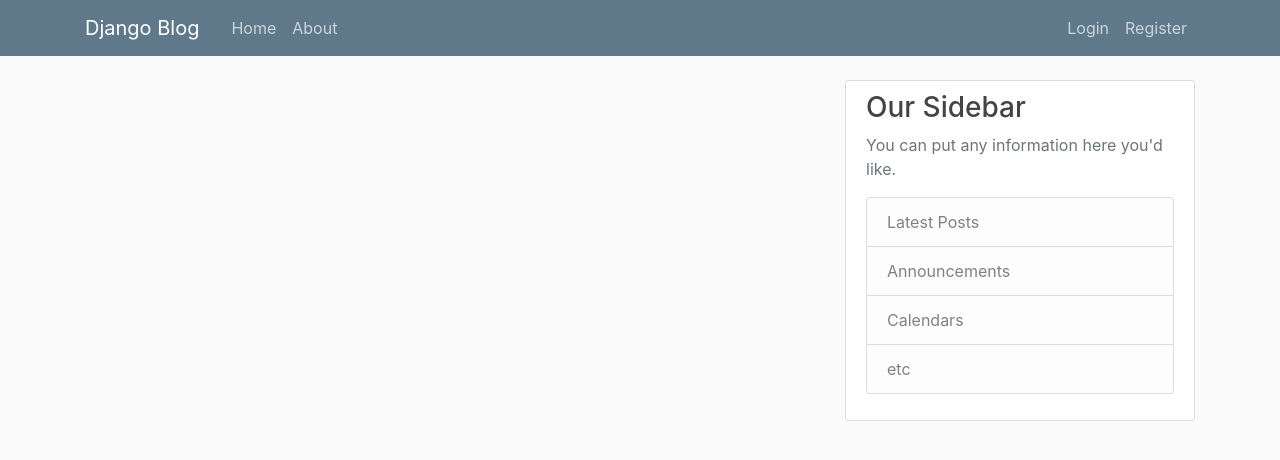
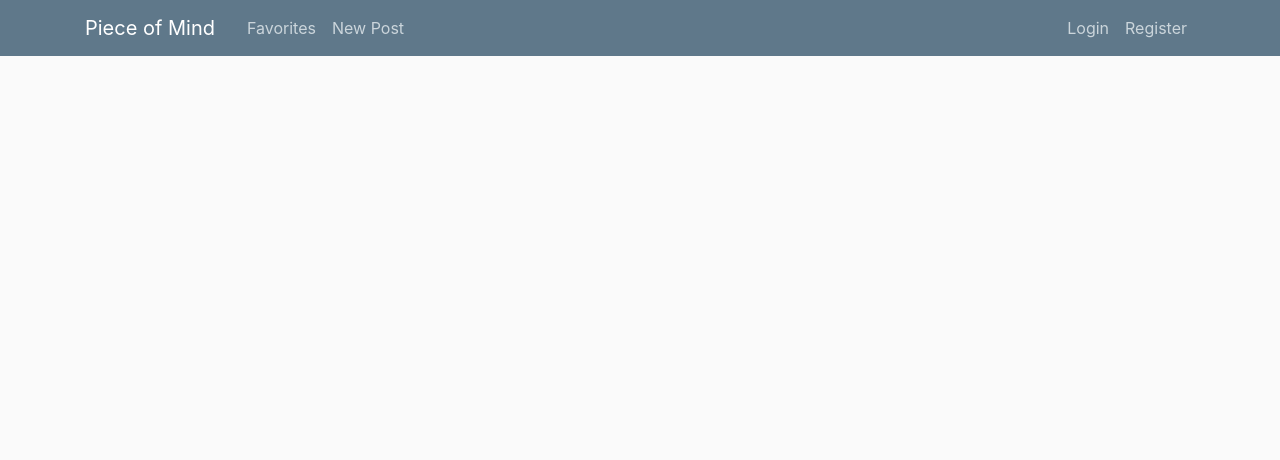
Before and after one commit to superduperkevin/django-blog-app, a Django app: page / in a window 1280 px wide. Shown: the top 460 px of the page. Run offline with Django 3.2, Linux system fonts and the light colour scheme; data that the repository does not hold is empty; some libraries are stand-ins or nearby versions.

Commit message:
styling changes + name change

```diff
--- a/blog/static/blog/main.css
+++ b/blog/static/blog/main.css
@@ -38,6 +38,7 @@ ul {
 
 .article-title {
   color: #444444;
+  text-align: center;
 }
 
 a.article-title:hover {
@@ -50,9 +51,9 @@ a.article-title:hover {
 }
 
 .article-img {
-  height: 65px;
-  width: 65px;
-  margin-right: 16px;
+  height: 50px;
+  width: 50px;
+  margin: 5px;
 }
 
 .article-metadata {
--- a/blog/templates/blog/base.html
+++ b/blog/templates/blog/base.html
@@ -9,28 +9,28 @@
   <link rel="stylesheet" href="{% static 'blog/main.css'%}">
 
   {% if title %}
-  <title>Django Blog - {{title}}</title>
+  <title>PoM - {{title}}</title>
   {% else %}
-  <title>Django Blog</title>
+  <title>Piece of Mind</title>
   {% endif %}
 </head>
 <body>
   <header class="site-header">
     <nav class="navbar navbar-expand-md navbar-dark bg-steel fixed-top">
       <div class="container">
-        <a class="navbar-brand mr-4" href="{% url 'blog-home' %}">Django Blog</a>
+        <a class="navbar-brand mr-4" href="{% url 'blog-home' %}">Piece of Mind</a>
         <button class="navbar-toggler" type="button" data-toggle="collapse" data-target="#navbarToggle" aria-controls="navbarToggle" aria-expanded="false" aria-label="Toggle navigation">
         <span class="navbar-toggler-icon"></span>
         </button>
         <div class="collapse navbar-collapse" id="navbarToggle">
           <div class="navbar-nav mr-auto">
-            <a class="nav-item nav-link" href="{% url 'blog-home' %}">Home</a>
-            <a class="nav-item nav-link" href="{% url 'blog-about' %}">About</a>
+            <a class="nav-item nav-link" href="{% url 'blog-favorites' %}">Favorites</a>
+            <a class="nav-item nav-link" href="{% url 'post-create' %}">New Post</a>
           </div>
           <!-- Navbar Right Side -->
           <div class="navbar-nav">
             {% if user.is_authenticated %}
-            <a class="nav-item nav-link" href="{% url 'post-create' %}">New Post</a>
+
             <a class="nav-item nav-link" href="{% url 'profile' %}">Profile</a>
             <a class="nav-item nav-link" href="{% url 'logout' %}">Logout</a>
             {% else %}
@@ -45,6 +45,7 @@
 
   <main role="main" class="container">
   <div class="row">
+    <div class="col-md-2"></div>
     <div class="col-md-8">
       {% if messages %}
         {% for message in messages %}
@@ -55,7 +56,8 @@
       {% endif %}
       {% block content %}{% endblock content %}
     </div>
-    <div class="col-md-4">
+    <div class="col-md-2"></div>
+    <!-- <div class="col-md-4">
       <div class="content-section">
         <h3>Our Sidebar</h3>
         <p class='text-muted'>You can put any information here you'd like.
@@ -67,7 +69,7 @@
           </ul>
         </p>
       </div>
-    </div>
+    </div> -->
   </div>
 </main>
 
--- a/blog/templates/blog/about.html
+++ b/blog/templates/blog/favorites.html
@@ -1,4 +1,4 @@
 {% extends "blog/base.html" %}
 {% block content %}
-  <h1>About Page</h1>
+  <h1>Favorites</h1>
 {% endblock content %}
--- a/blog/templates/blog/home.html
+++ b/blog/templates/blog/home.html
@@ -3,16 +3,18 @@
 {% block content %}
   {% for post in posts %}
   <article class="media content-section">
-    <img class="rounded-circle article-img" src="{{ post.author.profile.image.url }}">
+
     <div class="media-body">
+      <h2 class="article-title">{{ post.title }}</h2>
       <div class="article-metadata">
+        <img class="rounded-circle article-img" src="{{ post.author.profile.image.url }}">
         <a class="mr-2" href="{% url 'user-posts' post.author.username %}">{{ post.author }}</a>
         <small class="text-muted">
           {{ post.date_posted|date:"F d, Y" }}
         </small>
       </div>
-      <h2><a class="article-title" href="{% url 'post-detail' post.id %}">{{ post.title }}</a></h2>
       <p class="article-content">{{ post.content }}</p>
+      <small><a href="{% url 'post-detail' post.id %}">Read More</a> </small>
     </div>
   </article>
   {% endfor %}
--- a/blog/urls.py
+++ b/blog/urls.py
@@ -16,5 +16,5 @@ urlpatterns = [
   path('post/new/', PostCreateView.as_view(), name='post-create'),
   path('post/<int:pk>/update/', PostUpdateView.as_view(), name='post-update'),
   path('post/<int:pk>/delete/', PostDeleteView.as_view(), name='post-delete'),
-  path('about/', views.about, name='blog-about'),
+  path('favorites/', views.favorites, name='blog-favorites'),
 ]
--- a/blog/views.py
+++ b/blog/views.py
@@ -85,5 +85,5 @@ class PostDeleteView(LoginRequiredMixin, UserPassesTestMixin, DeleteView):
 
 
 
-def about(request):
-    return render(request, 'blog/about.html', {'title': 'About'})
+def favorites(request):
+    return render(request, 'blog/favorites.html', {'title': 'Favorites'})
```
